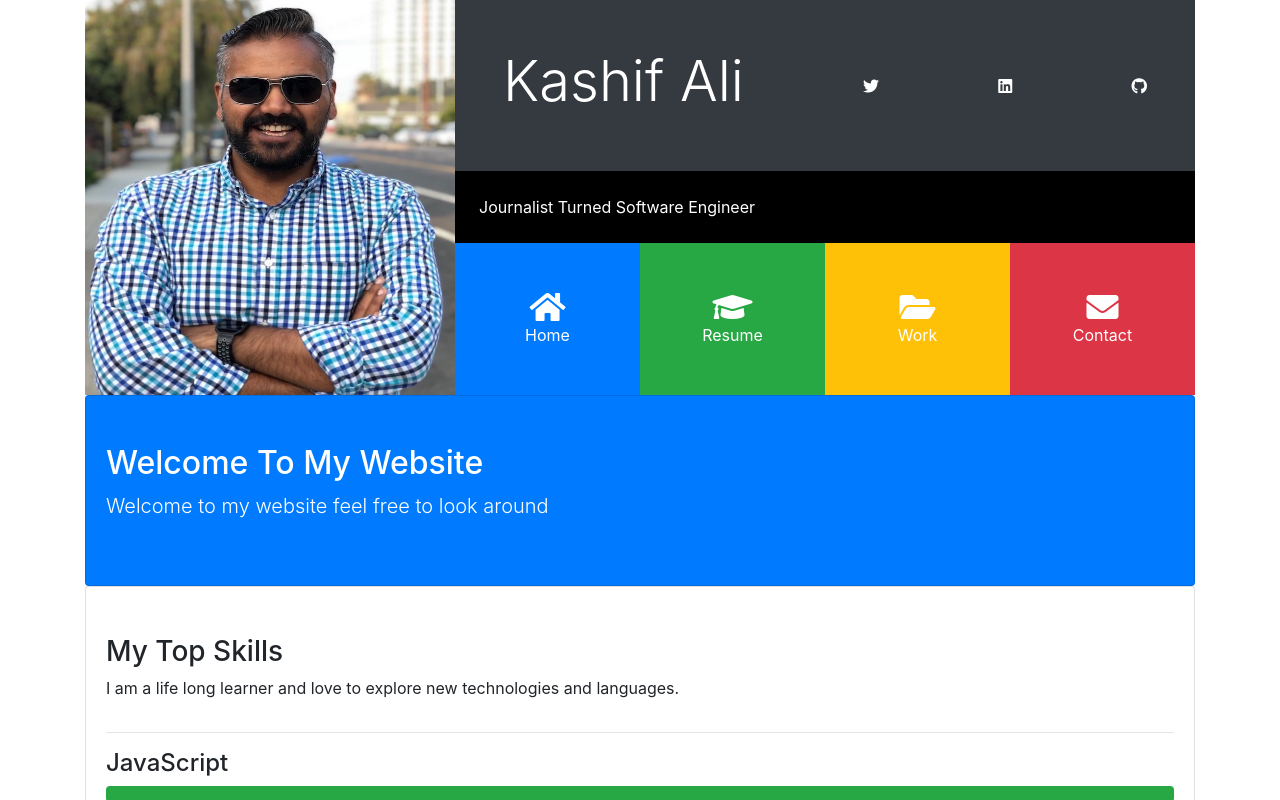
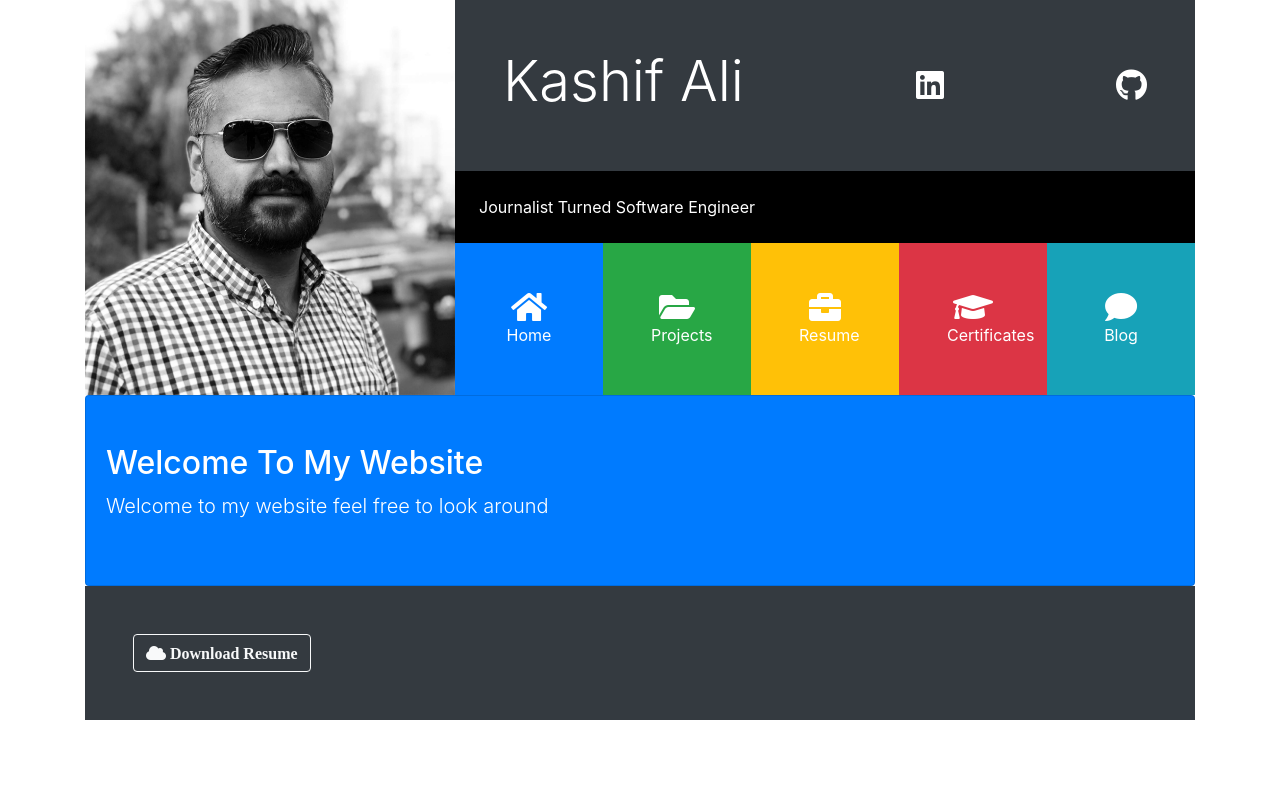
Before and after one commit to kashifali554/portfoliogrid, a plain HTML site: page index.html in a window 1280 px wide. Shown: the top 800 px of the page. Drawn offline with nearby package versions, Linux system fonts and the light colour scheme.

Commit message:
Restructure of the page

```diff
--- a/css/style.css
+++ b/css/style.css
@@ -4,7 +4,7 @@
   }
 
   #main-header .port-item {
-    width: 30%;
+    width: 20%;
   }
 
   #main-header .port-item:hover {
@@ -18,8 +18,8 @@
   }
 
   #work img {
-    width: 90%;
-    height: 90%;
+    width: 80%;
+    height: 80%;
   }
 
   @media (min-width: 1199px) {
--- a/index.html
+++ b/index.html
@@ -10,7 +10,7 @@
     <link rel="stylesheet" href="css/bootstrap.css">
     <!-- Custom CSS -->
     <link rel="stylesheet" href="css/style.css">
-    <title>Bootstrap Theme</title>
+    <title>Kashif's Portfolio</title>
 </head>
 <body>
     <!--  -->
@@ -18,24 +18,24 @@
         <header id="main-header">
             <div class="row no-gutters">
                 <div class="col-lg-4 col-md-5">
-                    <img src="img/kash.jpeg" alt="Kashif's image">
+                    <img src="img/kash.jpg" alt="Kashif's image">
                 </div>
                 <div class="col-lg-8 col-md-7">
                     <div class="d-flex flex-column">
                         <div class="p-5 bg-dark text-white">
                             <div class="d-flex flex-row justify-content-between align-items-center">
                                 <h1 class="display-4">Kashif Ali</h1>
-                                <div class="d-none d-md-block">
+                                <!-- <div class="d-none d-md-block">
                                     <a href="https://twitter.com/ChKashifAli" class="text-white"></a>
-                                    <i class="fab fa-twitter"></i>
-                                </div>
+                                    <i class="fab fa-twitter fa-2x"></i>
+                                </div> -->
                                 <div>
                                     <a href="https://www.linkedin.com/in/chkashifali" class="text-white"></a>
-                                    <i class="fab fa-linkedin"></i>
+                                    <i class="fab fa-linkedin fa-2x"></i>
                                 </div>
                                 <div>
                                     <a href="https://github.com/kashifali554" class="text-white"></a>
-                                    <i class="fab fa-github"></i>
+                                    <i class="fab fa-github fa-2x"></i>
                                 </div>
                             </div>
                         </div>
@@ -49,17 +49,21 @@
                                     <i class="fas fa-home fa-2x d-block"></i>
                                     <span class="d-none d-sm-block">Home</span>
                                 </div>
-                                <div class="port-item p-4 bg-success" data-toggle="collapse" data-target="#resume">
-                                    <i class="fas fa-graduation-cap fa-2x d-block"></i>
+                                <div class="port-item p-4 bg-success" data-toggle="collapse" data-target="#projects">
+                                    <i class="fas fa-folder-open fa-2x d-block"></i>
+                                    <span class="d-none d-sm-block">Projects</span>
+                                </div>
+                                <div class="port-item p-4 bg-warning" data-toggle="collapse" data-target="#resume">
+                                    <i class="fas fa-briefcase fa-2x d-block"></i>
                                     <span class="d-none d-sm-block">Resume</span>
                                 </div>
-                                <div class="port-item p-4 bg-warning" data-toggle="collapse" data-target="#work">
-                                    <i class="fas fa-folder-open fa-2x d-block"></i>
-                                    <span class="d-none d-sm-block">Work</span>
+                                <div class="port-item p-4 bg-danger" data-toggle="collapse" data-target="#certifications">
+                                    <i class="fas fa-graduation-cap fa-2x d-block"></i>
+                                    <span class="d-none d-sm-block">Certificates</span>
                                 </div>
-                                <div class="port-item p-4 bg-danger" data-toggle="collapse" data-target="#contact">
-                                    <i class="fas fa-envelope fa-2x d-block"></i>
-                                    <span class="d-none d-sm-block">Contact</span>
+                                <div class="port-item p-4 bg-info" data-toggle="collapse" data-target="#blog">
+                                    <i class="fas fa-comment fa-2x d-block"></i>
+                                    <span class="d-none d-sm-block">Blog</span>
                                 </div>
                             </div>
                         </div>
@@ -74,7 +78,7 @@
                 <h2>Welcome To My Website</h2>
                 <p class="lead">Welcome to my website feel free to look around</p>
             </div>
-            <div class="card card-body py-5">
+            <!-- <div class="card card-body py-5">
                 <h3>My Top Skills</h3>
                 <p>I am a life long learner and love to explore new technologies and languages.</p>
                 <hr>
@@ -102,7 +106,7 @@
                 <div class="progress mb-3">
                     <div class="progress-bar bg-success" style="width:80%"></div>
                 </div>
-            </div>
+            </div> -->
         </div>
 
         <!-- Resume -->
```
Also changed, not shown: img/kash.jpeg (deleted), img/kash.jpg (added), img/person1.jpg (deleted).
